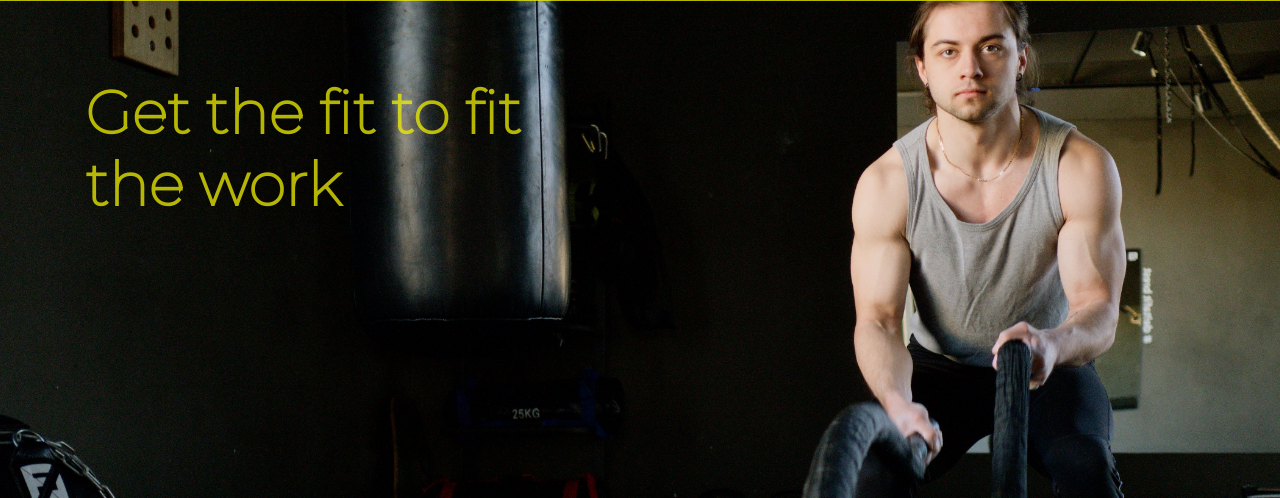
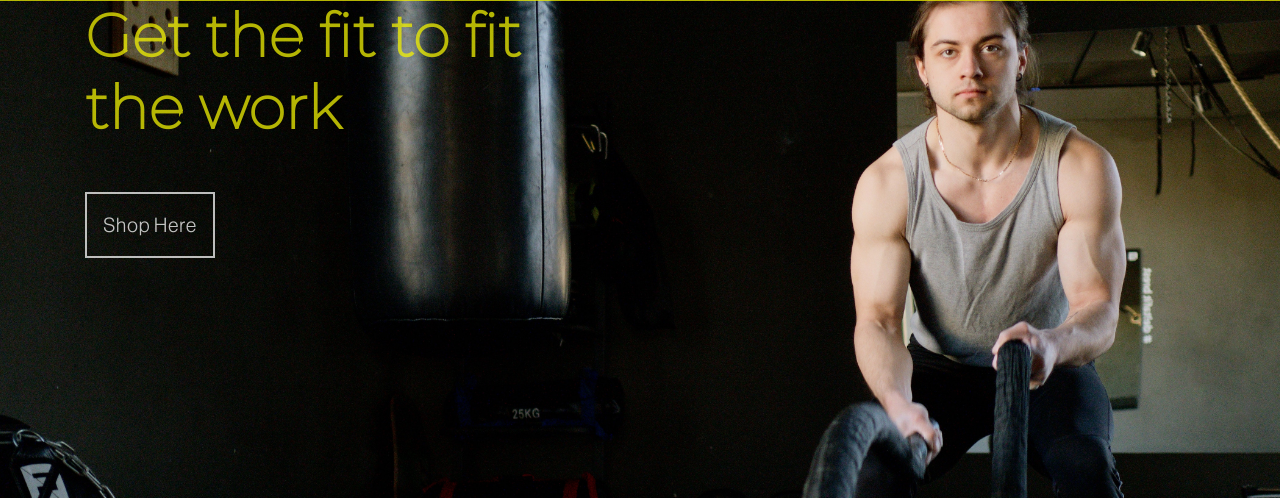
Before and after one commit to Code-Institute-Submissions/PaulSweeney-cmd-Get_The_Fit_Main-cmd, a Django app: page / in a window 1280 px wide. Shown: the part 165-663 px from the top of the page. Run offline with Django 3.2, Linux system fonts and the light colour scheme; some libraries are stand-ins or nearby versions.

Commit message:
Shop Button: Added inline styling for text color and button sizing

```diff
--- a/home/templates/home/index.html
+++ b/home/templates/home/index.html
@@ -13,7 +13,14 @@
 <div class="container h-100">
     <div class="row h-100">
         <div class="col-7 col-md-6 my-auto">
-        <div><h1 class="home-main-text display-3">Get the fit to fit the work</h1></div>
+            <div>
+                <h1 class="home-main-text">
+                    Get the fit to fit the work
+                </h1>
+                <div class="my-5">
+                    <a href="" class="shop-button btn btn-lg text-white rounded-0 text-capitalize py-3">Shop Here</a>
+                </div>
+            </div>
         </div>
     </div>
 </div>
```
